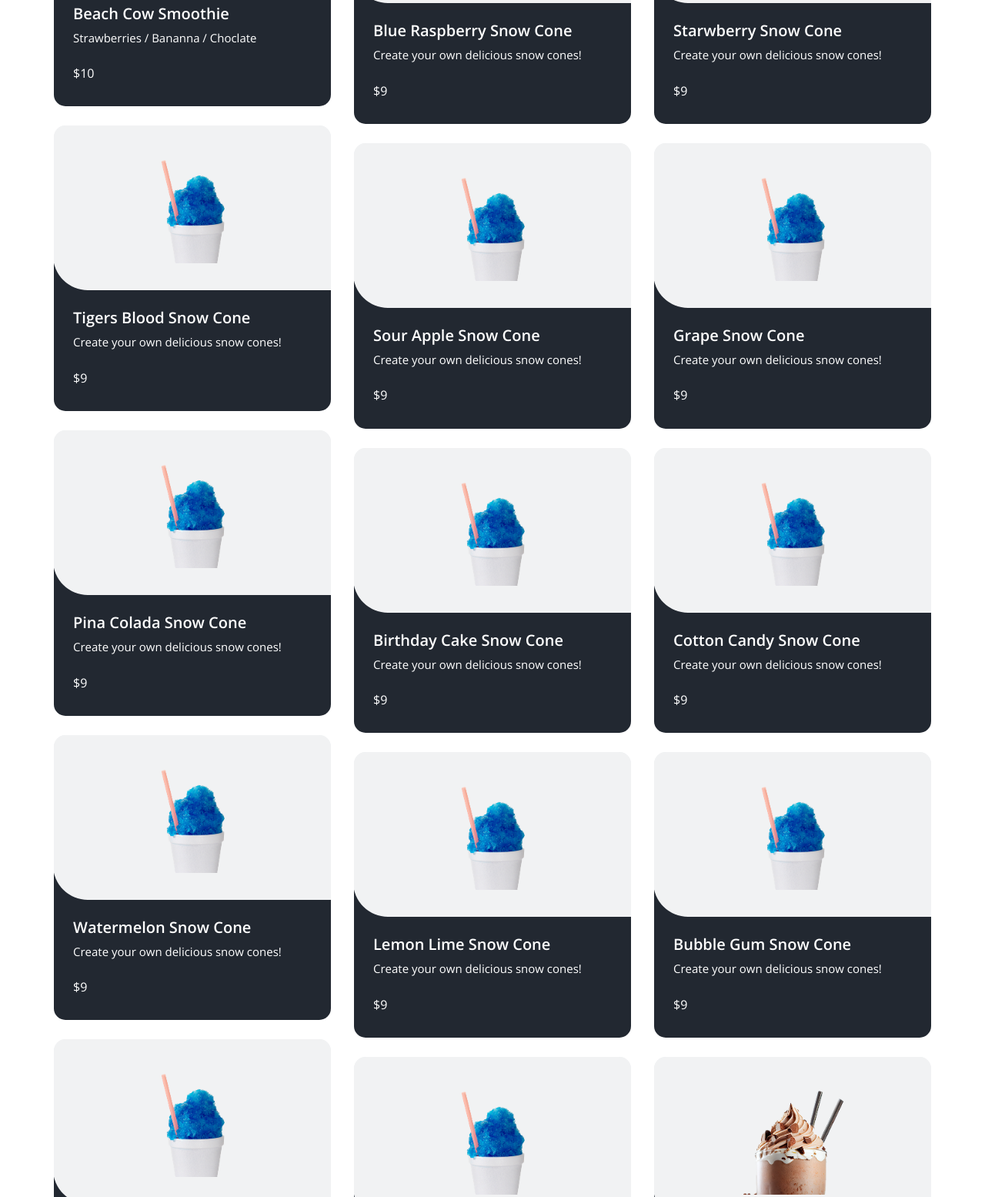
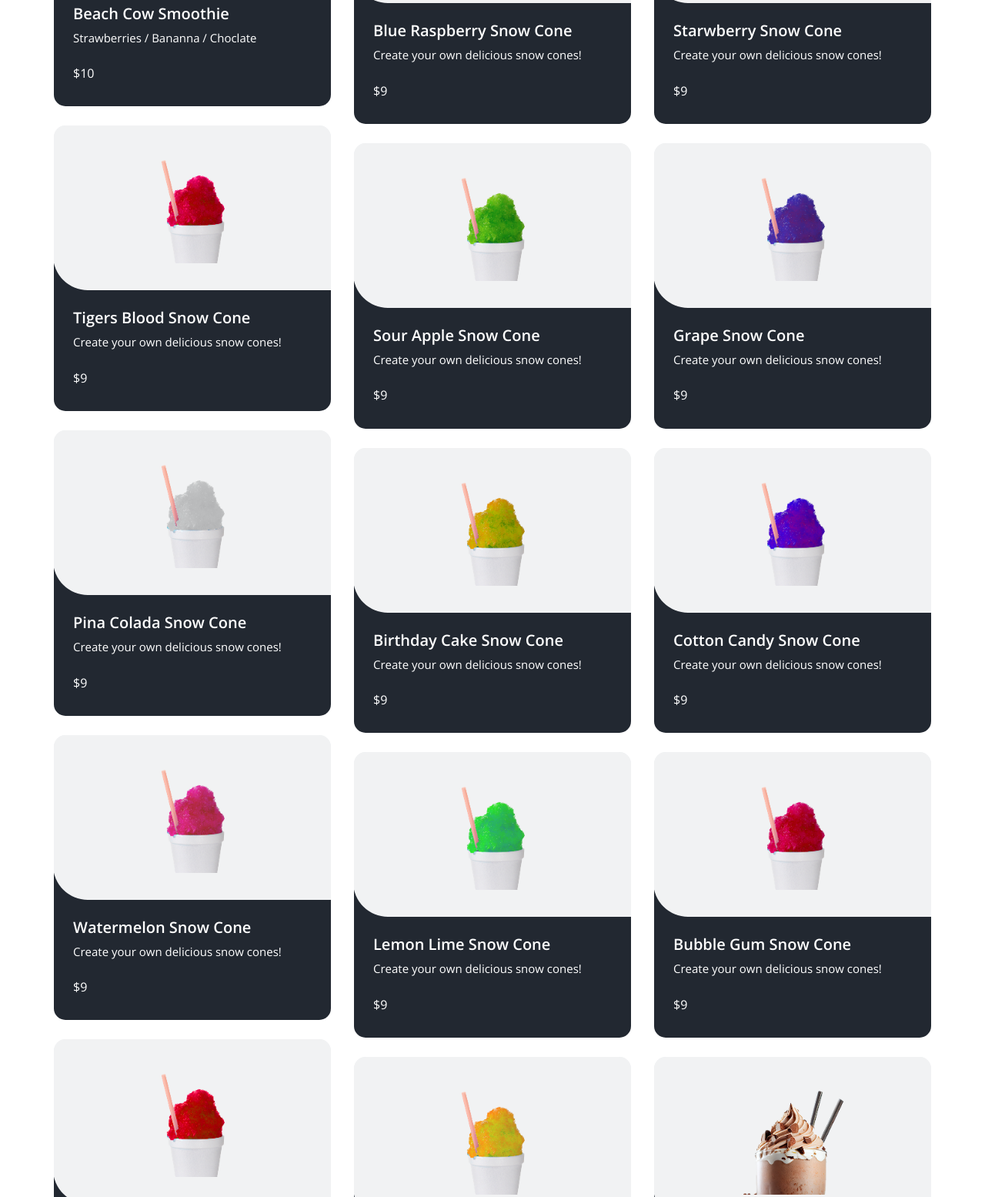
Before and after one commit to kendrickpeoples/TheSeaCow, a plain HTML site: page menu.html in a window 1280 px wide. Shown: the part 1722-3277 px from the top of the page at 77% size. Drawn offline with nearby package versions, Linux system fonts and the light colour scheme; some packages are replaced by stand-ins of ours.

Commit message:
meta changes

```diff
--- a/menu.html
+++ b/menu.html
@@ -7,14 +7,14 @@
   <meta http-equiv="X-UA-Compatible" content="IE=edge" />
   <!-- Mobile Metas -->
   <meta name="viewport" content="width=device-width, initial-scale=1, shrink-to-fit=no" />
+
+  <link rel="shortcut icon" href="images/favicon.png" type="">
+
+  <title> TheSeaCow | Menu </title>
   <!-- Site Metas -->
   <meta name="keywords" content="Ice cream near me, Ice cream destin, Ice cream menu, ice cream, menu, smoothies, milkshakes, destin, crab island, frozen treats" />
   <meta name="description" content="TheSeaCow Menu | Want a delicious frozen treat? Check out our handcrafted menu serving ice cream in Destin, FL." />
   <meta name="author" content="TheSeaCow" />
-  <link rel="shortcut icon" href="images/favicon.png" type="">
-
-  <title> TheSeaCow | Menu </title>
-
   <!-- bootstrap core css -->
   <link rel="stylesheet" type="text/css" href="css/bootstrap.css" />
 
@@ -349,7 +349,7 @@
               <div class="box">
                 <div>
                   <div class="img-box">
-                    <img src="images/f5.png" alt="Blue Raspberry Snow Cone">
+                    <img src="images/blueraspberry-snow.png" alt="Blue Raspberry Snow Cone">
                   </div>
                   <div class="detail-box">
                     <h5>
@@ -371,7 +371,7 @@
               <div class="box">
                 <div>
                   <div class="img-box">
-                    <img src="images/f5.png" alt="Starwberry Snow Cone">
+                    <img src="images/strawberry-snow.png" alt="Starwberry Snow Cone">
                   </div>
                   <div class="detail-box">
                     <h5>
@@ -393,7 +393,7 @@
               <div class="box">
                 <div>
                   <div class="img-box">
-                    <img src="images/f5.png" alt="Tigers Blood Snow Cone">
+                    <img src="images/tigersblood-snow.png" alt="Tigers Blood Snow Cone">
                   </div>
                   <div class="detail-box">
                     <h5>
@@ -415,7 +415,7 @@
               <div class="box">
                 <div>
                   <div class="img-box">
-                    <img src="images/f5.png" alt="Sour Apple Snow Cone">
+                    <img src="images/sourapple-snow.png" alt="Sour Apple Snow Cone">
                   </div>
                   <div class="detail-box">
                     <h5>
@@ -437,7 +437,7 @@
               <div class="box">
                 <div>
                   <div class="img-box">
-                    <img src="images/f5.png" alt="Grape Snow Cone">
+                    <img src="images/grape-snow.png" alt="Grape Snow Cone">
                   </div>
                   <div class="detail-box">
                     <h5>
@@ -459,7 +459,7 @@
               <div class="box">
                 <div>
                   <div class="img-box">
-                    <img src="images/f5.png" alt="Pina Colada Snow Cone">
+                    <img src="images/pinacolada-snow.png" alt="Pina Colada Snow Cone">
                   </div>
                   <div class="detail-box">
                     <h5>
@@ -481,7 +481,7 @@
               <div class="box">
                 <div>
                   <div class="img-box">
-                    <img src="images/f5.png" alt="Birthday Cake Snow Cone">
+                    <img src="images/birthdaycake-snow.png" alt="Birthday Cake Snow Cone">
                   </div>
                   <div class="detail-box">
                     <h5>
@@ -503,7 +503,7 @@
               <div class="box">
                 <div>
                   <div class="img-box">
-                    <img src="images/f5.png" alt="Cotton Candy Snow Cone">
+                    <img src="images/cottoncandy-snow.png" alt="Cotton Candy Snow Cone">
                   </div>
                   <div class="detail-box">
                     <h5>
@@ -525,7 +525,7 @@
               <div class="box">
                 <div>
                   <div class="img-box">
-                    <img src="images/f5.png" alt="Watermelon Snow Cone">
+                    <img src="images/watermelon-snow.png" alt="Watermelon Snow Cone">
                   </div>
                   <div class="detail-box">
                     <h5>
@@ -547,7 +547,7 @@
               <div class="box">
                 <div>
                   <div class="img-box">
-                    <img src="images/f5.png" alt="Lemon Lime Snow Cone">
+                    <img src="images/lemonlime-snow.png" alt="Lemon Lime Snow Cone">
                   </div>
                   <div class="detail-box">
                     <h5>
@@ -569,7 +569,7 @@
               <div class="box">
                 <div>
                   <div class="img-box">
-                    <img src="images/f5.png" alt="Bubble Gum Snow Cone">
+                    <img src="images/bubblegum-snow.png" alt="Bubble Gum Snow Cone">
                   </div>
                   <div class="detail-box">
                     <h5>
@@ -591,7 +591,7 @@
               <div class="box">
                 <div>
                   <div class="img-box">
-                    <img src="images/f5.png" alt="Cherry Snow Cone">
+                    <img src="images/cherry-snow.png" alt="Cherry Snow Cone">
                   </div>
                   <div class="detail-box">
                     <h5>
@@ -613,7 +613,7 @@
               <div class="box">
                 <div>
                   <div class="img-box">
-                    <img src="images/f5.png" alt="Bananna Snow Cone">
+                    <img src="images/banana-snow.png" alt="Bananna Snow Cone">
                   </div>
                   <div class="detail-box">
                     <h5>
```
Also changed, not shown: about.html (+6 -7 lines), contact.html (+5 -4 lines), index.html (+8 -9 lines), images/banana-snow.png (added), images/birthdaycake-snow.png (added), images/blueraspberry-snow.png (renamed from images/f5.png), images/bubblegum-snow.png (added), images/cherry-snow.png (added), images/cottoncandy-snow.png (added), images/grape-snow.png (added), images/lemonlime-snow.png (added), images/pinacolada-snow.png (added), images/sourapple-snow.png (added), images/strawberry-snow.png (added), 2 more files.
